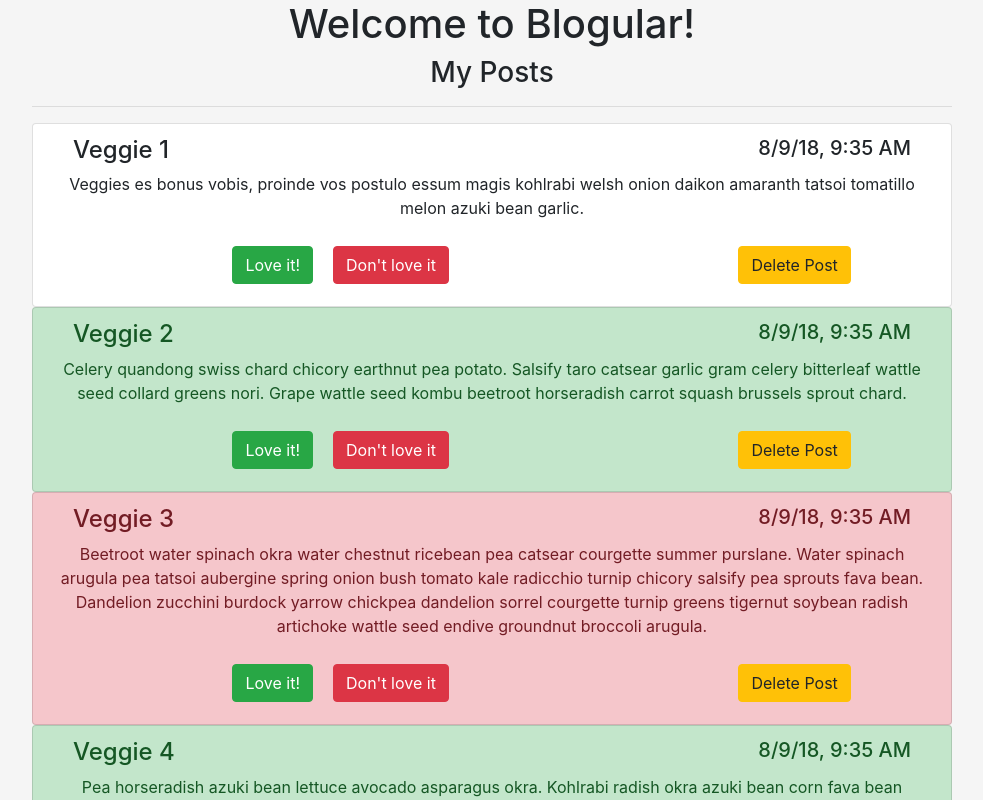
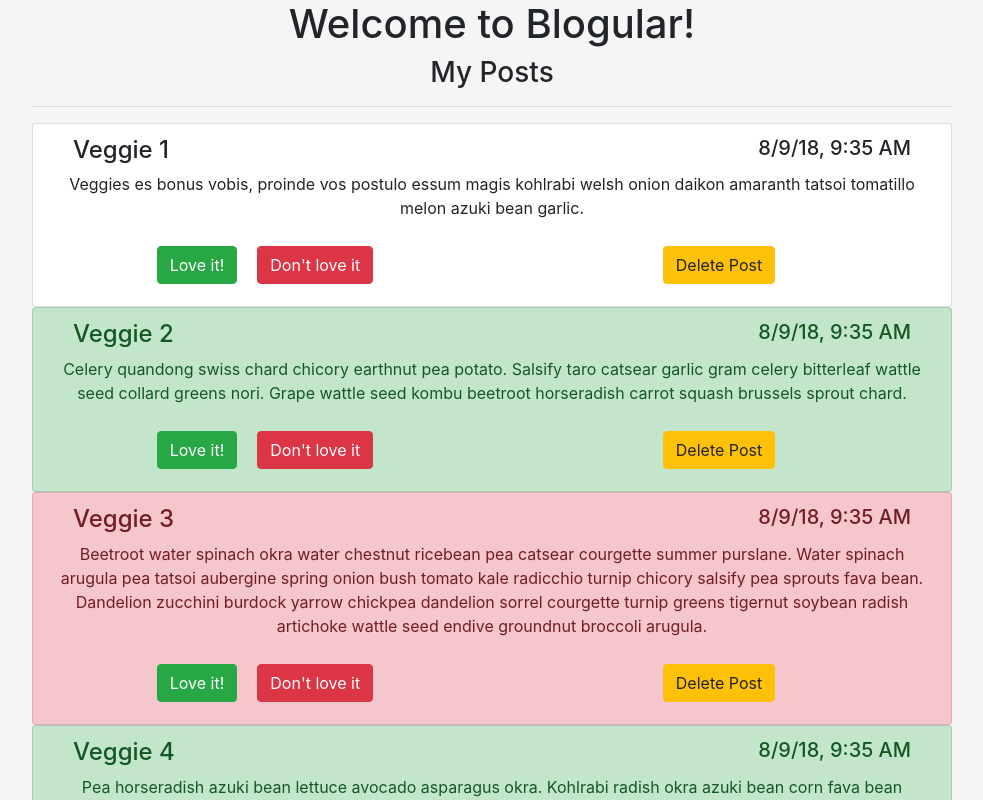
Before and after one commit to RyderBlack/ang6-blog, an Angular app: page / in a window 1280 px wide. Shown: the top 800 px of the page, without its empty margins (148-1131 px from the left). Built offline with nearby package versions, Linux system fonts and the light colour scheme.

Commit message:
add style to deletePost button

```diff
--- a/src/app/post-list-item-component/post-list-item-component.component.html
+++ b/src/app/post-list-item-component/post-list-item-component.component.html
@@ -17,11 +17,11 @@
 
   <p>{{postContent}}</p>
   <div class="row">
-    <div class="col-md-8">
+    <div class="col-md-6 ">
      <button class="btn btn-success" (click)="addLoveIts()">Love it!</button>
      <button class="btn btn-danger" (click)="deleteLoveIts()">Don't love it</button>
     </div>
-    <div class="col-md-4">
+    <div class="col-md-6">
       <button class="btn btn-warning" (click)="deletePost()">Delete Post</button>
     </div>
   </div>
```
